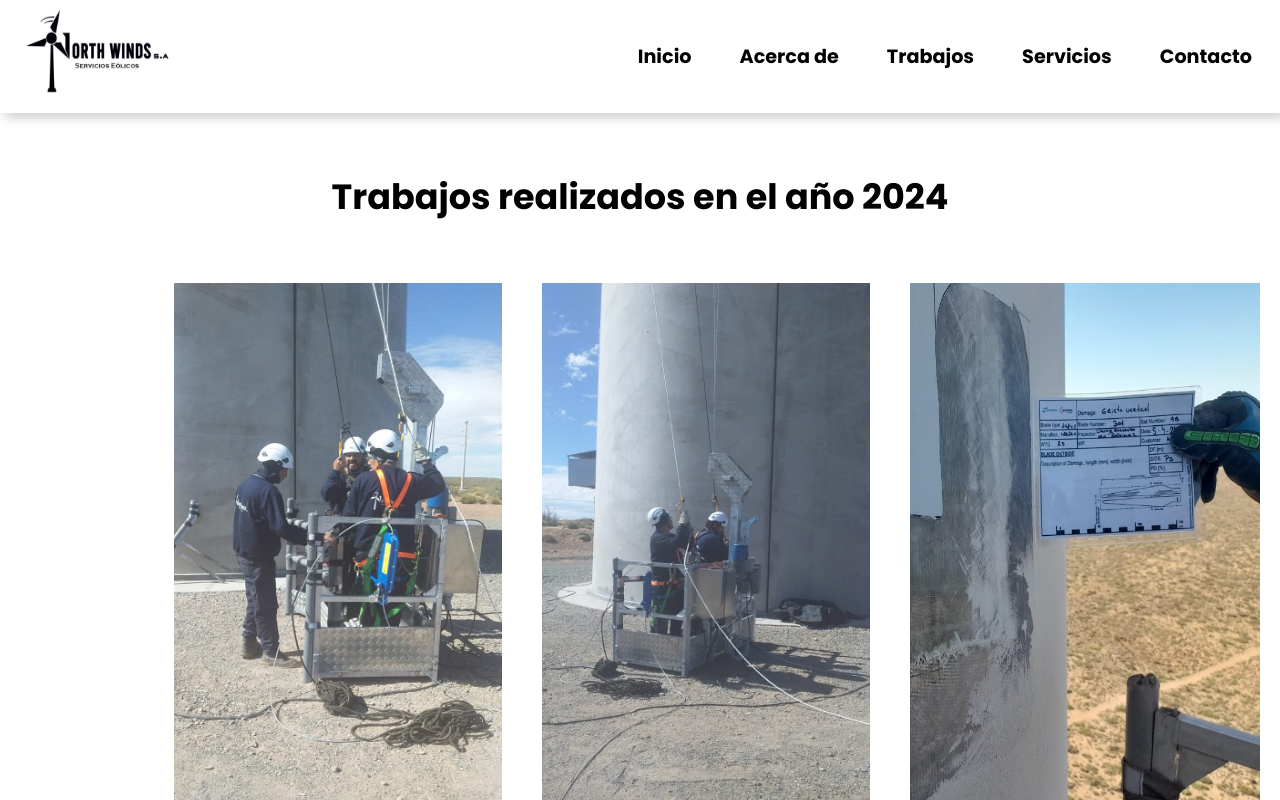
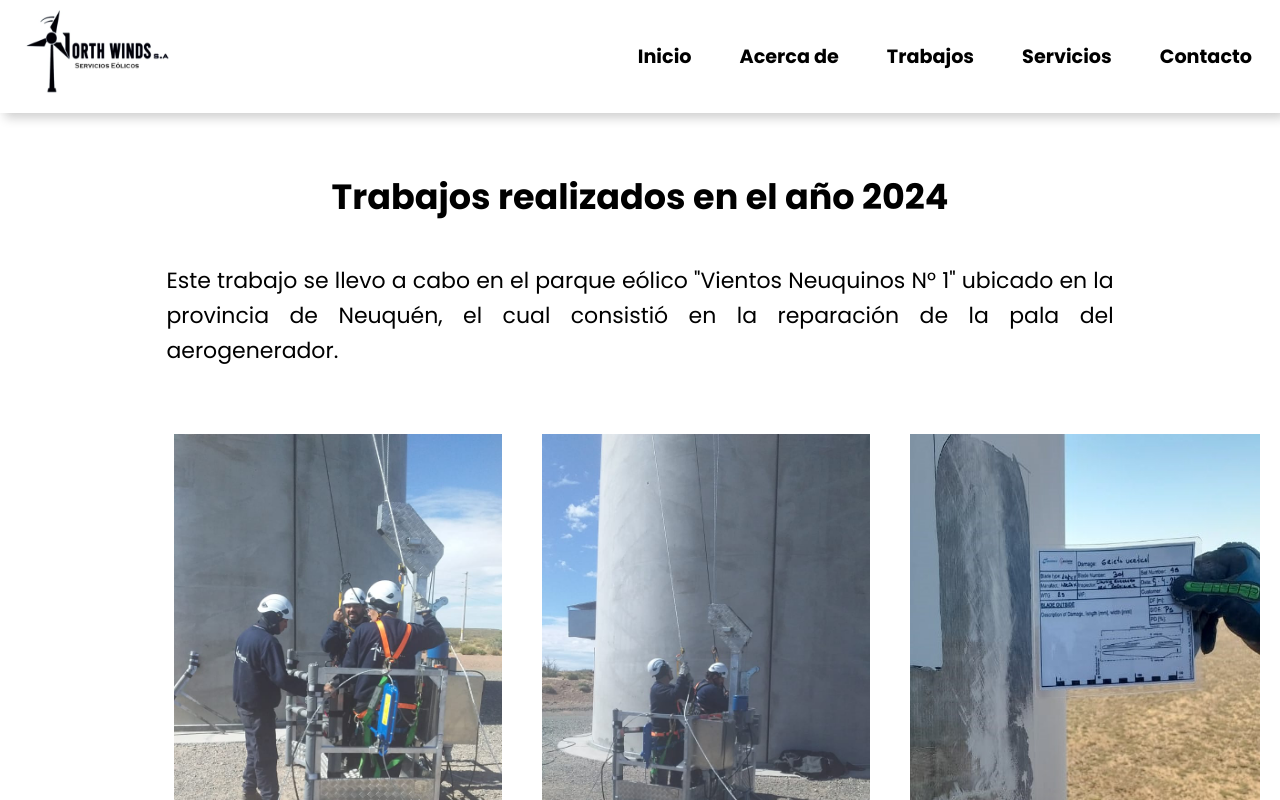
Before and after one commit to juliscrep/North-Winds-Project-, a Next.js app: page /work in a window 1280 px wide. Shown: the top 800 px of the page. Built offline with nearby package versions, Linux system fonts and the light colour scheme; a web font is replaced by a local one.

Commit message:
Se agrega texto a seccion trabajos

```diff
--- a/Styles/work.module.css
+++ b/Styles/work.module.css
@@ -11,6 +11,14 @@
     padding:20px;
   }
 
+  .text {
+    font-size:22px;
+    text-align: justify;
+    margin-bottom: 45px;
+    padding-right: 13%;
+    padding-left: 13%;
+    line-height: 1.6;
+  }
 
   .title{
     margin-top: 170px;
--- a/app/work/page.jsx
+++ b/app/work/page.jsx
@@ -11,6 +11,10 @@ export default function workPage() {
           Trabajos realizados en el año 2024
         </h2>
       </section>
+      <p className={styles.text}>
+        Este trabajo se llevo a cabo en el parque eólico "Vientos Neuquinos N° 1" ubicado en la provincia de Neuquén, el cual consistió en la
+        reparación de la pala del aerogenerador.
+      </p>
       </div>
 
 
```
